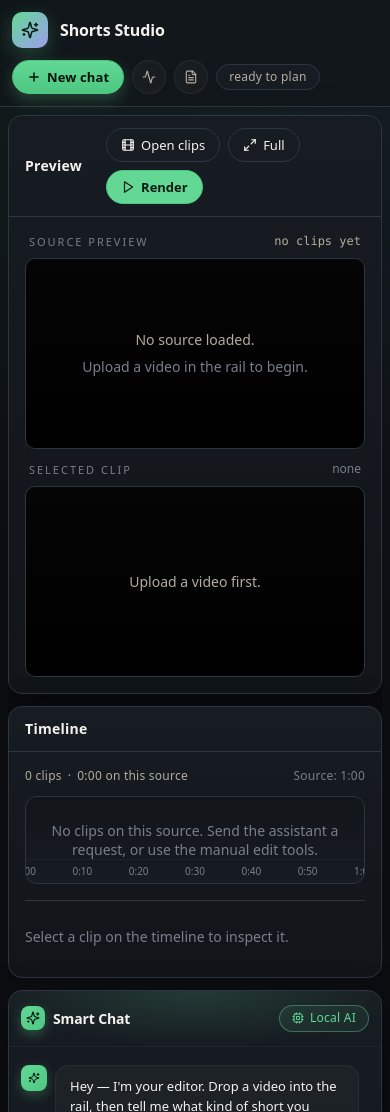
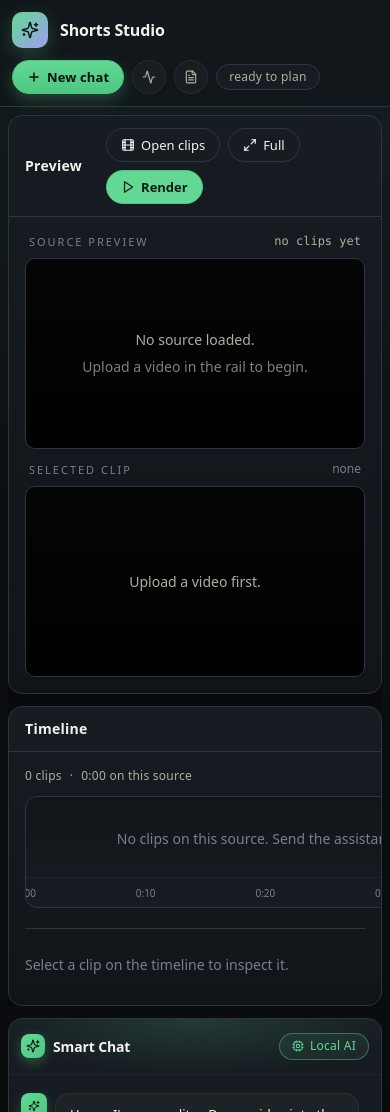
Before and after one commit to laljith-gamer/visual_ai_editor, a Next.js app: page /editor in a window 390 px wide. Shown: the top 1112 px of the page. Built offline with nearby package versions, Linux system fonts and the light colour scheme.

Commit message:
Make timeline track taller and horizontally scrollable

```diff
--- a/components/Timeline.module.css
+++ b/components/Timeline.module.css
@@ -2,7 +2,8 @@
   display: flex;
   flex-direction: column;
   gap: var(--space-3);
-  min-width: 0;
+  min-width: 640px;
+  padding-bottom: 4px;
 }
 
 .header {
@@ -17,7 +18,7 @@
 
 .track {
   position: relative;
-  height: 76px;
+  height: 112px;
   border-radius: 12px;
   background: linear-gradient(180deg, var(--bg-1), var(--bg-2));
   border: 1px solid var(--line);
@@ -28,7 +29,7 @@
 
 .empty {
   position: absolute;
-  inset: 0;
+  inset: 0 0 28px 0;
   display: grid;
   place-items: center;
   text-align: center;
@@ -38,8 +39,8 @@
 
 .clip {
   position: absolute;
-  top: 10px;
-  bottom: 26px;
+  top: 14px;
+  bottom: 34px;
   min-width: 34px;
   background: linear-gradient(180deg, rgba(99, 216, 149, 0.4), rgba(99, 216, 149, 0.18));
   border: 1px solid rgba(99, 216, 149, 0.6);
@@ -104,13 +105,13 @@
   left: 0;
   right: 0;
   bottom: 0;
-  height: 24px;
+  height: 30px;
   pointer-events: none;
   border-top: 1px solid rgba(255, 255, 255, 0.04);
 }
 .tick {
   position: absolute;
-  bottom: 5px;
+  bottom: 7px;
   transform: translateX(-50%);
   font-size: 10px;
   color: var(--text-faint);
@@ -172,17 +173,8 @@
   border-radius: 999px;
 }
 
-@media (max-width: 560px) {
-  .track {
-    height: 88px;
-  }
-
-  .clip {
-    top: 12px;
-    bottom: 30px;
-  }
-
-  .header {
-    gap: 6px;
+@media (max-width: 760px) {
+  .timeline {
+    min-width: 720px;
   }
 }
```
